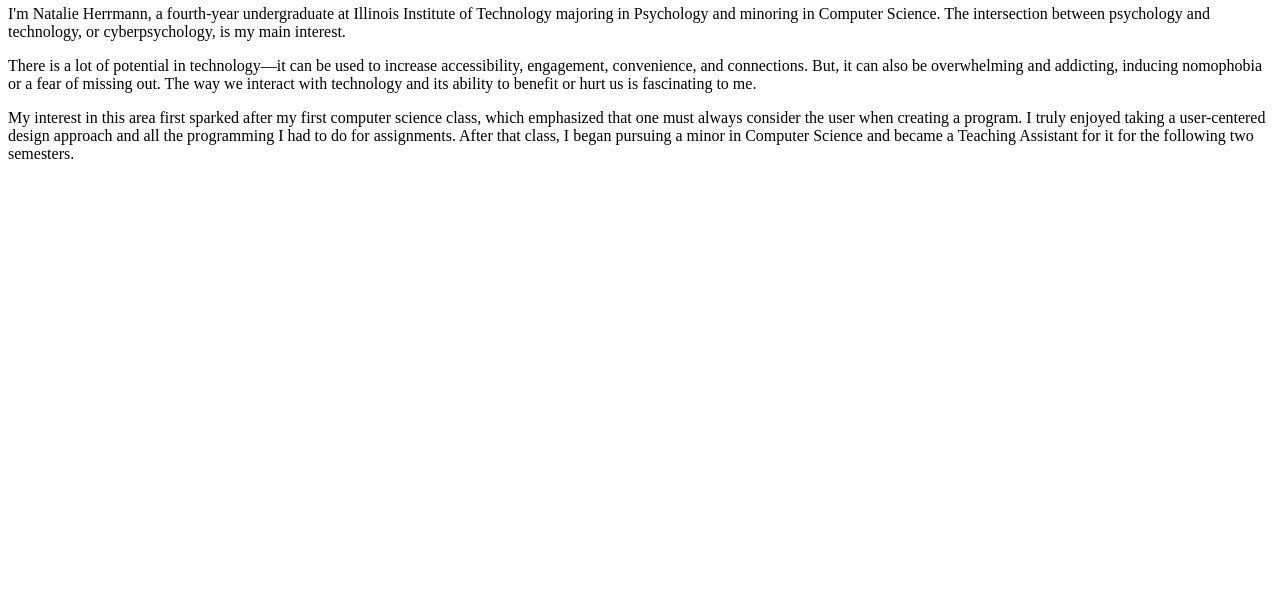
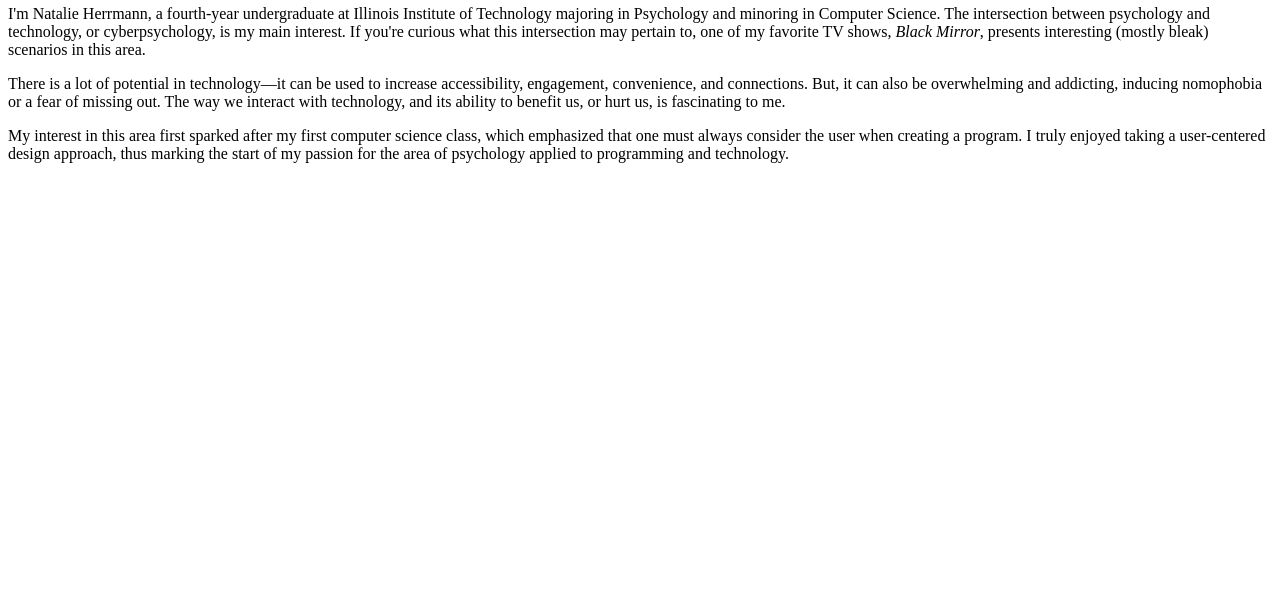
Before and after one commit to natalieherrmann/project-one, a plain HTML site: page index.html in a window 1280 px wide. Shown: the part 196-800 px from the top of the page. Drawn offline with Linux system fonts and the light colour scheme.

Commit message:
Add and modify information in About section, add comments

```diff
--- a/index.html
+++ b/index.html
@@ -18,24 +18,29 @@
     </nav>
   </header>
   <main>
+    <!-- About section -->
     <section id="about">
-      <h2>About</h2>
+      <header>
+        <h2>About</h2>
+      </header>
       <p>I'm Natalie Herrmann, a fourth-year undergraduate at Illinois Institute
       of Technology majoring in Psychology and minoring in Computer Science. The
       intersection between psychology and technology, or cyberpsychology, is my
-      main interest.</p>
-      <p>There is a lot of potential in technology—it can be used to increase
-      accessibility, engagement, convenience, and connections. But, it can also
-      be overwhelming and addicting, inducing nomophobia or a fear of missing
-      out. The way we interact with technology and its ability to benefit or
-      hurt us is fascinating to me.</p>
+      main interest. If you're curious what this intersection may pertain to,
+      one of my favorite TV shows, <cite>Black Mirror</cite>, presents
+      interesting (mostly bleak) scenarios in this area.</p>
+      <p>There is a lot of potential in technology&mdash;it can be used to
+      increase accessibility, engagement, convenience, and connections. But, it
+      can also be overwhelming and addicting, inducing nomophobia or a fear of
+      missing out. The way we interact with technology, and its ability to
+      benefit us, or hurt us, is fascinating to me.</p>
+      <!-- &mdash is em dash -->
       <p>My interest in this area first sparked after my first computer science
       class, which emphasized that one must always consider the user when
-      creating a program. I truly enjoyed taking a user-centered design approach
-      and all the programming I had to do for assignments. After that class, I
-      began pursuing a minor in Computer Science and became a Teaching Assistant
-      for it for the following two semesters.</p>
-    </section>
+      creating a program. I truly enjoyed taking a user-centered design
+      approach, thus marking the start of my passion for the area of
+      psychology applied to programming and technology.</p>
+    </section> <!-- End About section -->
   </main>
 </body>
 </html>
```
